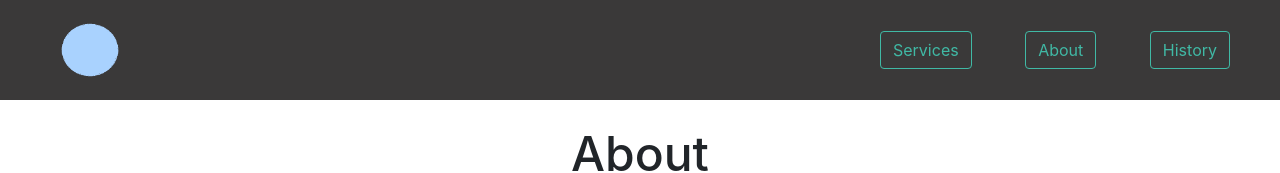
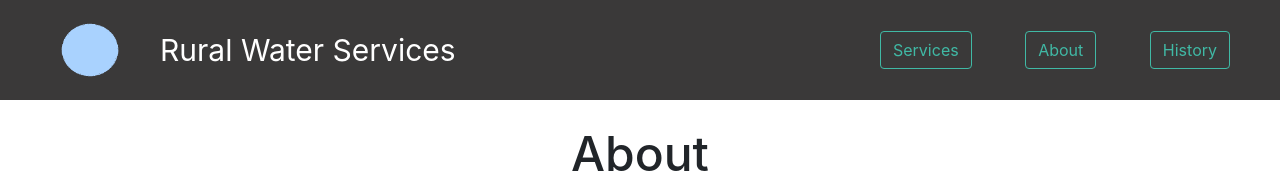
Before and after one commit to JaniceHe26/Rural-Water-Services, a React (Create React App) app: page / in a window 1280 px wide. Shown: the top 173 px of the page. Built offline with nearby package versions, Linux system fonts and the light colour scheme.

Commit message:
Added header title and created a shared css folder for sizes in an attempt to normalize sizes based on base font-size.

```diff
--- a/src/components/header/Header.css
+++ b/src/components/header/Header.css
@@ -1,7 +1,9 @@
+@import '../../shared/css/sizes.css';
+
 .ButtonContainer {
   display: flex;
   justify-content: space-between;
-  width: 350px;
+  width: var(--size-350);
 }
 
 .ButtonContainer .Button {
@@ -9,14 +11,25 @@
   border-color: rgb(64, 185, 165);
 }
 
+.CompanyLogoContainer {
+  display: inline-flex;
+}
+
+.CompanyLogoTitle {
+  line-height: var(--size-60);
+  color: white;
+  font-size: var(--size-30);
+  margin-left: var(--size-30);
+}
+
 .HeaderContainer {
   align-items: center;
   background-color: rgb(58, 57, 57);
   display: flex;
   flex-direction: row;
-  height: 100px;
+  height: var(--size-100);
   justify-content: space-between;
-  padding: 0 50px;
+  padding: 0 var(--size-50);
   width: 100%;
 }
 
@@ -25,7 +38,7 @@
   width: 100%;
 }
 
-.LogoContainer {
-  height: 60px;
-  width: 80px;
+.LogoImgContainer {
+  height: var(--size-60);
+  width: var(--size-80);
 }
--- a/src/components/header/Header.jsx
+++ b/src/components/header/Header.jsx
@@ -6,8 +6,11 @@ import './Header.css';
 function Header() {
   return (
     <div className="HeaderContainer">
-      <div className="LogoContainer">
-        <img src={Logo} alt="Rural Water Services logo" className="Logo" />
+      <div className="CompanyLogoContainer">
+        <div className="LogoImgContainer">
+          <img src={Logo} alt="Rural Water Services logo" className="Logo" />
+        </div>
+        <div className="CompanyLogoTitle">Rural Water Services</div>
       </div>
       <div className="ButtonContainer">
         <Button variant="outline-primary" className="Button">Services</Button>
--- a/src/index.css
+++ b/src/index.css
@@ -11,3 +11,11 @@ code {
   font-family: source-code-pro, Menlo, Monaco, Consolas, 'Courier New',
     monospace;
 }
+
+@media only screen
+and (min-device-width : 375px)
+and (max-device-width : 812px) {
+  .body {
+    font-size: 10px;
+  }
+}
--- /dev/null
+++ b/src/shared/css/sizes.css
@@ -0,0 +1,15 @@
+/**
+ * All sizes should be calculated based on the default browser font-size of 16.
+ * For example, if I want the size 60. So my --size-60 variable is
+ * '--size-60: calc(60rem / 16)'.
+ */
+
+
+:root {
+  --size-30: calc(30rem / 16);
+  --size-50: calc(50rem / 16);
+  --size-60: calc(60rem / 16);
+  --size-80: calc(80rem / 16);
+  --size-100: calc(100rem / 16);
+  --size-350: calc(350rem / 16);
+}
```
Also changed, not shown: src/App.css (line endings or trailing spaces).
